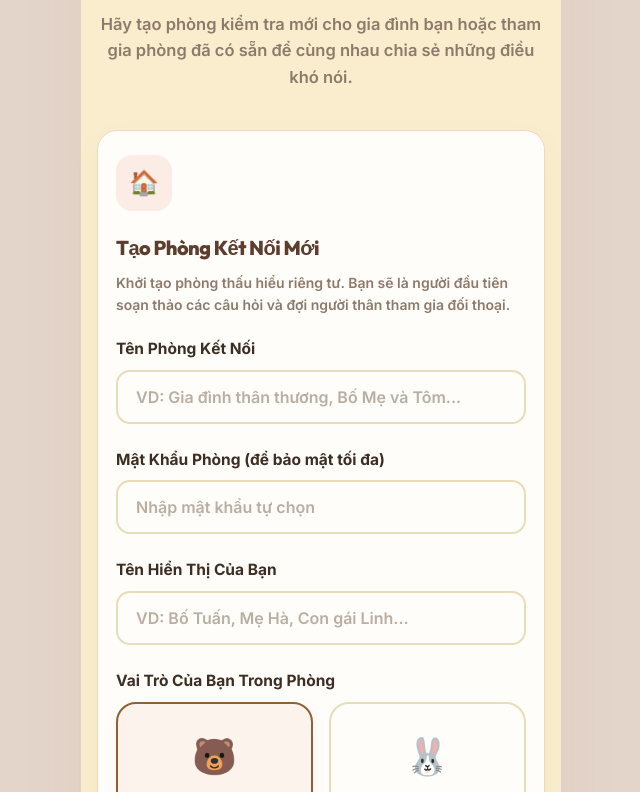
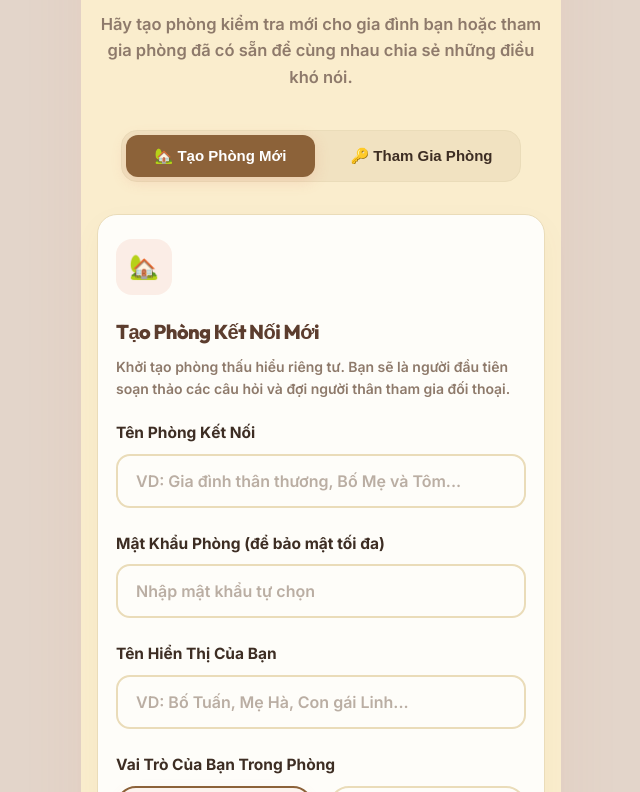
Before and after one commit to KhoiNguyen213/d3w, a React (Vite) app: page / in a window 1280 px wide. Shown: the part 1028-1820 px from the top of the page, without its empty margins (319-959 px from the left). Built offline with nearby package versions, Linux system fonts and the light colour scheme.

Commit message:
feat: implement gorgeous SPA segment tab switcher for room creation and joining forms

```diff
--- a/src/App.jsx
+++ b/src/App.jsx
@@ -137,6 +137,9 @@ function App() {
   const [profileSuccess, setProfileSuccess] = useState('');
   const [profileError, setProfileError] = useState('');
 
+  // Trạng thái Tab SPA của Phòng (Tạo phòng hoặc Tham gia)
+  const [activeRoomTab, setActiveRoomTab] = useState('create'); // 'create' | 'join'
+
   // --- STATE BANNER TRÍCH DẪN NGẪU NHIÊN ---
   const [activeQuote, setActiveQuote] = useState(COMFORT_QUOTES[0]);
 
@@ -606,6 +609,7 @@ function App() {
       navigateTo('room');
     } else {
       // Đưa thông tin vào form để kết nối lại dễ dàng
+      setActiveRoomTab('join');
       setJoinRoomId(room.id);
       setJoinRoomPass(room.password);
       setJoinUserName(currentUser ? currentUser.name : '');
@@ -956,7 +960,7 @@ function App() {
                   "Hiểu Nhau" là không gian an toàn, riêng tư giúp phụ huynh và con cái xích lại gần nhau hơn. Thông qua quy trình thiết kế câu hỏi chung và làm bài kiểm tra hai bên, AI thấu cảm sẽ đưa ra những lời khuyên nhẹ nhàng, không chỉ trích, hàn gắn tình cảm gia đình.
                 </p>
                 <div className="hero-btn-group">
-                  <a className="btn btn-primary" href="#create-room-section">
+                  <a className="btn btn-primary" href="#create-room-section" onClick={() => setActiveRoomTab('create')}>
                     Bắt Đầu Ngay ➜
                   </a>
                   <button className="btn btn-secondary" onClick={() => navigateTo('mechanism')}>
@@ -997,10 +1001,70 @@ function App() {
                 </div>
               )}
 
-              <div className="dashboard-grid">
+              {/* SPA Tab Selector: 2 beautiful custom capsule buttons */}
+              <div className="room-tab-selector" style={{
+                display: 'flex',
+                gap: '12px',
+                justifyContent: 'center',
+                padding: '4px',
+                backgroundColor: 'rgba(140, 98, 57, 0.08)',
+                borderRadius: '16px',
+                maxWidth: '400px',
+                margin: '0 auto 32px auto',
+                border: '1.5px solid var(--border)'
+              }}>
+                <button
+                  type="button"
+                  className={`btn ${activeRoomTab === 'create' ? 'btn-primary' : 'btn-secondary'}`}
+                  onClick={() => setActiveRoomTab('create')}
+                  style={{
+                    flex: 1,
+                    borderRadius: '12px',
+                    padding: '12px 16px',
+                    fontWeight: '700',
+                    fontSize: '15px',
+                    display: 'flex',
+                    alignItems: 'center',
+                    justifyContent: 'center',
+                    gap: '8px',
+                    transition: 'all 0.3s ease',
+                    border: 'none',
+                    backgroundColor: activeRoomTab === 'create' ? 'var(--primary)' : 'transparent',
+                    color: activeRoomTab === 'create' ? 'white' : 'var(--text)'
+                  }}
+                >
+                  🏡 Tạo Phòng Mới
+                </button>
+                <button
+                  type="button"
+                  className={`btn ${activeRoomTab === 'join' ? 'btn-primary' : 'btn-secondary'}`}
+                  onClick={() => setActiveRoomTab('join')}
+                  style={{
+                    flex: 1,
+                    borderRadius: '12px',
+                    padding: '12px 16px',
+                    fontWeight: '700',
+                    fontSize: '15px',
+                    display: 'flex',
+                    alignItems: 'center',
+                    justifyContent: 'center',
+                    gap: '8px',
+                    transition: 'all 0.3s ease',
+                    border: 'none',
+                    backgroundColor: activeRoomTab === 'join' ? 'var(--primary)' : 'transparent',
+                    color: activeRoomTab === 'join' ? 'white' : 'var(--text)'
+                  }}
+                >
+                  🔑 Tham Gia Phòng
+                </button>
+              </div>
+
+              {/* Centered Mobile Capsule View */}
+              <div style={{ maxWidth: '480px', margin: '0 auto' }} className="animate-slide">
                 {/* 1. TẠO PHÒNG MỚI */}
-                <div className="card">
-                  <div className="card-icon" style={{ backgroundColor: 'rgba(224, 122, 95, 0.12)', color: 'var(--primary)' }}>🏠</div>
+                {activeRoomTab === 'create' && (
+                  <div className="card animate-fade">
+                    <div className="card-icon" style={{ backgroundColor: 'rgba(224, 122, 95, 0.12)', color: 'var(--primary)' }}>🏡</div>
                     <h3 className="card-title">Tạo Phòng Kết Nối Mới</h3>
                     <p className="card-desc" style={{ marginBottom: '20px' }}>
                       Khởi tạo phòng thấu hiểu riêng tư. Bạn sẽ là người đầu tiên soạn thảo các câu hỏi và đợi người thân tham gia đối thoại.
@@ -1062,12 +1126,11 @@ function App() {
                       </button>
                     </form>
                   </div>
-
-                {/* 2. THAM GIA PHÒNG SẴN CÓ + DANH SÁCH PHÒNG ĐÃ LƯU */}
-                <div style={{ display: 'flex', flexDirection: 'column', gap: '30px' }}>
-
-                  {/* Tham gia phòng */}
-                  <div className="card" id="join-room-section">
+                )}
+
+                {/* 2. THAM GIA PHÒNG SẴN CÓ */}
+                {activeRoomTab === 'join' && (
+                  <div className="card animate-fade" id="join-room-section">
                     <div className="card-icon" style={{ backgroundColor: 'rgba(61, 90, 128, 0.12)', color: 'var(--secondary)' }}>🔑</div>
                     <h3 className="card-title">Tham Gia Phòng Có Sẵn</h3>
                     <p className="card-desc" style={{ marginBottom: '20px' }}>
@@ -1130,9 +1193,10 @@ function App() {
                       </button>
                     </form>
                   </div>
-
-                  {/* Phòng đã lưu */}
-                  <div className="card" style={{ flex: 1 }}>
+                )}
+
+                {/* 3. PHÒNG ĐÃ LƯU (Luôn hiển thị bên dưới rất tiện lợi) */}
+                <div className="card animate-fade" style={{ marginTop: '24px' }}>
                   <h3 style={{ fontSize: '18px', marginBottom: '14px', display: 'flex', alignItems: 'center', gap: '8px' }}>
                     ⭐️ Phòng Đang Liên Kết Của Tôi
                   </h3>
@@ -1173,7 +1237,6 @@ function App() {
                       })}
                     </div>
                   )}
-                  </div>
                 </div>
               </div>
             </section>
```
Lines whose indentation alone changed are shown as unchanged.
